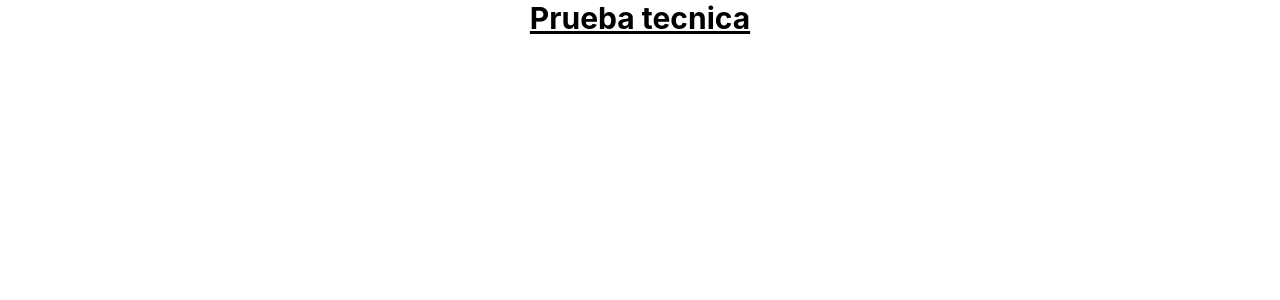
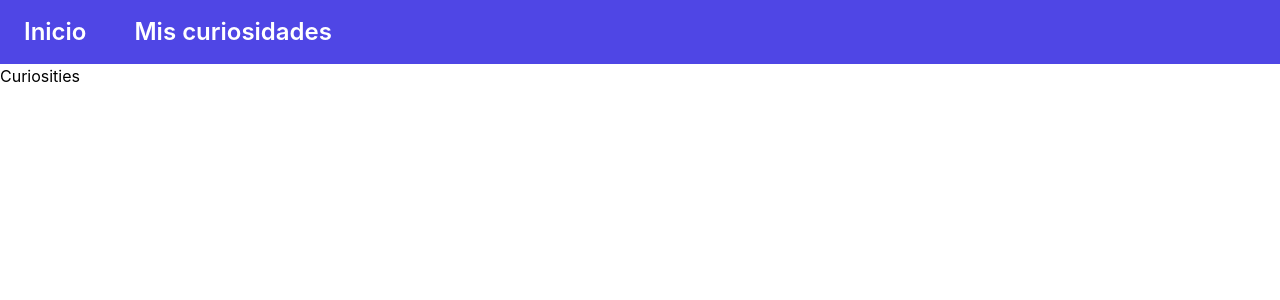
Before and after one commit to AlvaroCori/Geotec-Prueba-Tecnica, a React (Create React App) app: page /curiosities in a window 1280 px wide. Shown: the top 300 px of the page. Built offline with nearby package versions, Linux system fonts and the light colour scheme.

Commit message:
navbar with 2 pages home and curiosities

```diff
--- a/package.json
+++ b/package.json
@@ -10,8 +10,10 @@
     "@types/node": "^16.18.76",
     "@types/react": "^18.2.48",
     "@types/react-dom": "^18.2.18",
+    "@types/react-router-dom": "^5.3.3",
     "react": "^18.2.0",
     "react-dom": "^18.2.0",
+    "react-router-dom": "^6.21.3",
     "react-scripts": "5.0.1",
     "typescript": "^4.9.5",
     "web-vitals": "^2.1.4"
--- a/src/App.tsx
+++ b/src/App.tsx
@@ -1,18 +1,16 @@
 import React from 'react';
 import logo from './logo.svg';
-import './App.css';
 
+
+import Navbar from './Navbar';
+import AppRouter from './AppRouter';
 function App() {
   return (
     <div className="App">
-      <header>
-      </header>
-      <body>
-        <h1 className="text-3xl font-bold underline">
-          Prueba tecnica
-        </h1>
-      </body>
+        <Navbar />
+        <AppRouter />
     </div>
+
   );
 }
 
--- /dev/null
+++ b/src/AppRouter.tsx
@@ -0,0 +1,18 @@
+// AppRouter.tsx
+import React from 'react';
+import { BrowserRouter as Router, Routes, Route } from 'react-router-dom';
+import Home from "./pages/Home";
+import Curiosities from "./pages/Curiosities";
+
+const AppRouter: React.FC = () => {
+  return (
+    <Router>
+      <Routes>
+        <Route path="/home" element={<Home/>} />
+        <Route path="/curiosities" element={<Curiosities />} />
+      </Routes>
+    </Router>
+  );
+};
+
+export default AppRouter;
--- /dev/null
+++ b/src/Navbar.tsx
@@ -0,0 +1,15 @@
+import React from 'react';
+
+
+import Home from "./pages/Home";
+import Curiosities from "./pages/Curiosities";
+const Navbar: React.FC = () => (
+  <div className="bg-indigo-600 h-auto">
+    <div className="flex items-baseline">
+      <a href="home" className="text-white hover:bg-indigo-500 hover:bg-opacity-75 text-2xl font-semibold px-6 py-4 rounded-md">Inicio</a>
+      <a href="curiosities" className="text-white hover:bg-indigo-500 hover:bg-opacity-75 text-2xl font-semibold px-6 py-4 rounded-md">Mis curiosidades</a>
+    </div>
+  </div>
+)
+
+export default Navbar;
--- /dev/null
+++ b/src/pages/Curiosities.tsx
@@ -0,0 +1,13 @@
+import React from 'react'
+//import { useEffect, useState } from 'react'
+
+const Curiosities: React.FC = () => {
+
+  return (
+    <div className="container">
+       Curiosities
+    </div>
+  )
+}
+
+export default Curiosities;
--- /dev/null
+++ b/src/pages/Home.tsx
@@ -0,0 +1,14 @@
+import React from 'react'
+//import { useEffect, useState } from 'react'
+
+
+const Home: React.FC = () => {
+
+  return (
+    <div className="container">
+       Home
+    </div>
+  )
+}
+
+export default Home
```
Also changed, not shown: tsconfig.json (line endings or trailing spaces), 1 other file (tests, documents, lock files or other folders).
